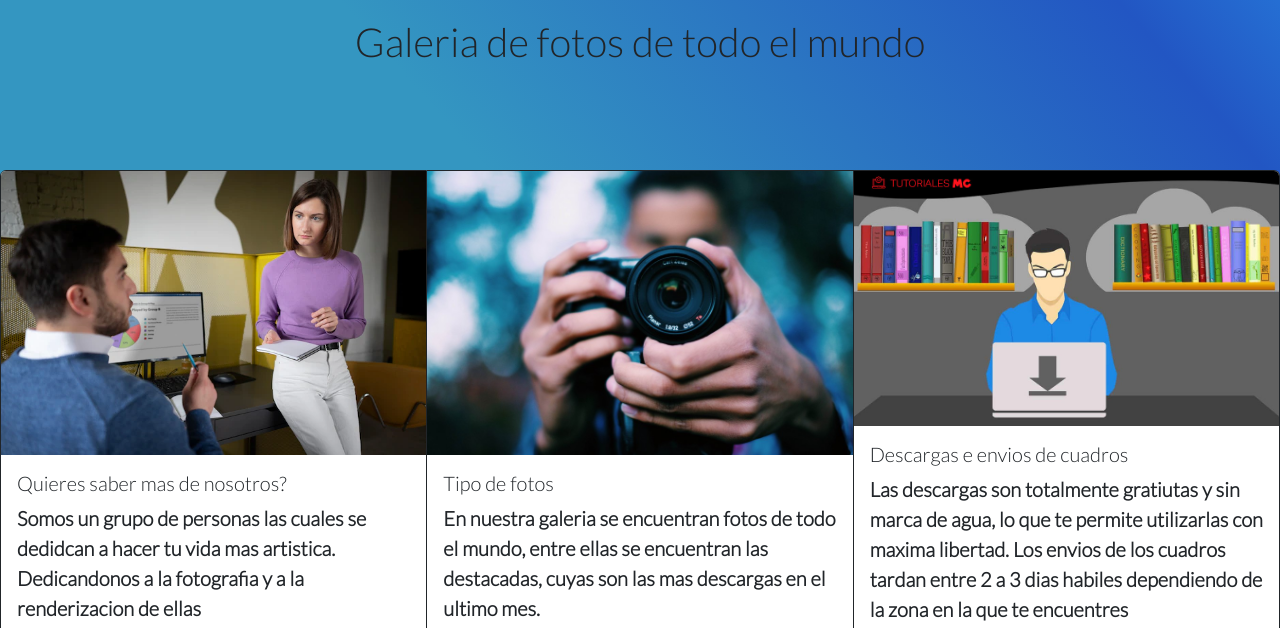
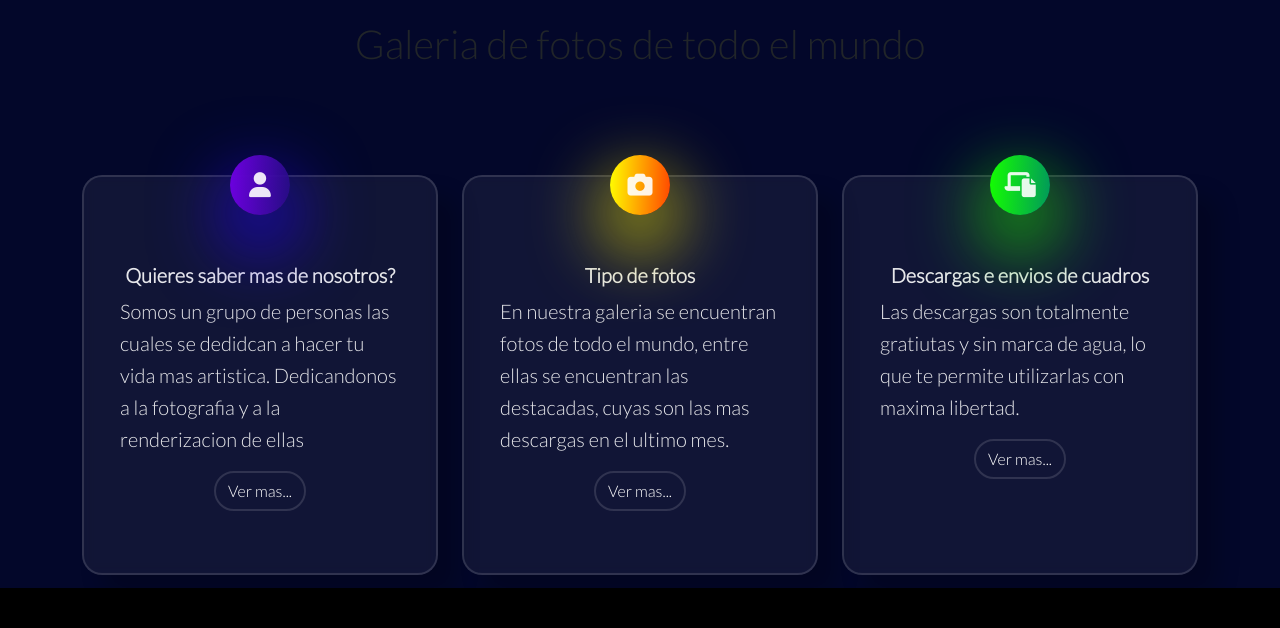
Before and after one commit to bdelaf/Yeye-s-Gallery-DeLaFuente, a website: page index.html in a window 1280 px wide. Shown: the part 710-1338 px from the top of the page. Drawn offline with nearby package versions, Linux system fonts and the light colour scheme.

Commit message:
Algunos cambios al index

```diff
--- a/index.html
+++ b/index.html
@@ -76,38 +76,48 @@
 <div class="descripcion">
     <h1 class="mt-5">Galeria de fotos de todo el mundo</h1><br><br>
 </div>
-<div class="card-group">
-    <div class="card card border-dark mt-5">
-      <img src="./imagenes/medium-shot-people-talking-work_23-2149345290.webp" class="card-img-top" alt="...">
-      <div class="card-body">
-        <h5 class="card-title">Quieres saber mas de nosotros?</h5>
-        <p class="card-text">Somos un grupo de personas las cuales se dedidcan a hacer tu vida mas artistica. Dedicandonos a la fotografia y a la renderizacion de ellas</p>
-      </div>
-      <div class="card-footer">
-        <small> <a href="./pages/nosotros.html"><button type="button" class="btn btn-info">Ver mas...</button></small></a>
+<div class="container">
+  <div class="row">
+    <div class="col-md-4 mt-5">
+      <div class="card">
+        <div class="circle">
+          <i class="fa-regular fa-user"></i>
+        </div>
+        <div class="card-body">
+          <h5 class="card-title text-center">Quieres saber mas de nosotros?</h5>
+          <p class="card-text">Somos un grupo de personas las cuales se dedidcan a hacer tu vida mas artistica. Dedicandonos a la fotografia y a la renderizacion de ellas</p>
+          <a href="#" class="btn btn1">Ver mas...</a>
+        </div>
       </div>
     </div>
-    <div class="card card border-dark mt-5">
-      <img src="./imagenes/F100007877.jpg" class="card-img-top" alt="...">
-      <div class="card-body">
-        <h5 class="card-title">Tipo de fotos</h5>
-        <p class="card-text">En nuestra galeria se encuentran fotos de todo el mundo, entre ellas se encuentran las destacadas, cuyas son las mas descargas en el ultimo mes.</p>
-      </div>
-      <div class="card-footer">
-        <small> <a href="./pages/cuadros.html"><button type="button" class="btn btn-info">Ver mas...</button></small></a>
+    <div class="col-md-4 mt-5">
+      <div class="card">
+        <div class="circle circle1">
+          <i class="fa-regular fa-camera"></i>
+        </div>
+        <div class="card-body">
+          <h5 class="card-title text-center">Tipo de fotos</h5>
+          <p class="card-text">En nuestra galeria se encuentran fotos de todo el mundo, entre ellas se encuentran las destacadas, cuyas son las mas descargas en el ultimo mes.</p>
+          <a href="#" class="btn btn2">Ver mas...</a>
+        </div>
       </div>
     </div>
-    <div class="card card border-dark mt-5">
-      <img src="./imagenes/descargas_desde_Internet.jpg" class="card-img-top card-3" alt="...">
-      <div class="card-body">
-        <h5 class="card-title">Descargas e envios de cuadros</h5>
-        <p class="card-text">Las descargas son totalmente gratiutas y sin marca de agua, lo que te permite utilizarlas con maxima libertad. Los envios de los cuadros tardan entre 2 a 3 dias habiles dependiendo de la zona en la que te encuentres</p>
-      </div>
-      <div class="card-footer">
-        <small> <a href="./pages/cuadros.html"><button type="button" class="btn btn-info">Descargar</button></small></a>
+    <div class="col-md-4 mt-5">
+      <div class="card">
+        <div class="circle circle3">
+          <i class="fa-solid fa-laptop-file"></i>
+        </div>
+        <div class="card-body">
+          <h5 class="card-title text-center">Descargas e envios de cuadros</h5>
+          <p class="card-text">Las descargas son totalmente gratiutas y sin marca de agua, lo que te permite utilizarlas con maxima libertad.</p>
+          <a href="#" class="btn btn3">Ver mas...</a>
+        </div>
       </div>
     </div>
   </div>
+</div>
+
+
     </main>
 
 
--- a/styles/styles.css
+++ b/styles/styles.css
@@ -8,14 +8,14 @@
 }
 
 body {
-    font-family: 'Lato', sans-serif;
+    font-family: 'Lato', sans-serif !important;
     color: grey;
-    line-height: 1.6;
+    line-height: 1.6 !important;
     background: rgb(52,150,193);
 }
 
 .hero{
-    background: linear-gradient(49deg, rgba(52,150,193,1) 36%, rgba(34,86,195,1) 69%, rgba(45,175,253,1) 94%);
+    background: #03072a;
     height: 155vh;
     max-width: auto;
 }
@@ -95,6 +95,82 @@ a {
     height: 500px;
 }
 
+.card{
+    padding: 10px 20px;
+    backdrop-filter:blur(6px);
+    border-radius: 20px !important;
+    border: 2px solid rgb(255 255 255 / 13%)!important;
+    color: rgba(255, 255, 255, 0.9);
+    background-color: rgba(255,255,255,0.06) !important;
+    box-shadow: 20px 20px 22px rgb(0 0 0 / 20%);
+    height: 400px !important;
+
+}
+
+.card-title{
+    font-weight: 700;
+}
+
+.card-text{
+    font-weight: 400;
+}
+
+.circle{
+    width:60px;
+    height:60px;
+    display:flex;
+    align-items: center;
+    justify-content: center;
+    margin: auto;
+    background: linear-gradient(93deg,#6d00e1,#270c8aeb);
+    transform:translateY(-32px);
+    border-radius:50%;
+    box-shadow:#2100e2db 0px 28px 71px 8px;
+}
+.circle i{
+    font-size:25px;
+    font-weight:700;
+}
+.circle1{
+    background: linear-gradient(93deg, #ffff00,#ff4800);
+    box-shadow:#e2d600db 0px 28px 71px 8px;
+}
+.circle3{
+    background: linear-gradient(93deg, #14ff00,#01995a);
+    box-shadow:#1de200db 0px 28px 71px 8px;
+}
+.btn{
+    outline:none;
+    display:flow-root !important;
+    width:fit-content;
+    margin:auto;
+    padding:10px 20px;
+    color:#fff !important;
+    border:2px solid rgb(255 255 255 / 13%) !important;
+    border-radius:50px !important;
+}
+.btn:hover{
+    color:#fff;
+    outline:none;
+}
+.btn1:hover{
+    border:0px !important;
+    background: linear-gradient(93deg,#6d00e1,#270c8aeb);
+    box-shadow:#2100e2db 0px 28px 71px 8px;
+}
+.btn2:hover{
+    border:0px !important;
+    background: linear-gradient(93deg, #ffff00,#ff4800);
+    box-shadow:#e2d600db 0px 28px 71px 8px;
+}
+.btn3:hover{
+    border:0px !important;
+    background: linear-gradient(93deg, #14ff00,#01995a);
+    box-shadow:#1de200db 0px 28px 71px 8px;
+}
+
+
+
 .container-padre{
     height: 700px;
     justify-content: space-evenly;
@@ -121,7 +197,7 @@ a {
 
 .footer{
     width: 100%;
-    background-color: rgb(6, 6, 43);
+    background-color: black;
 }
 
 .footer .container-1{
```
